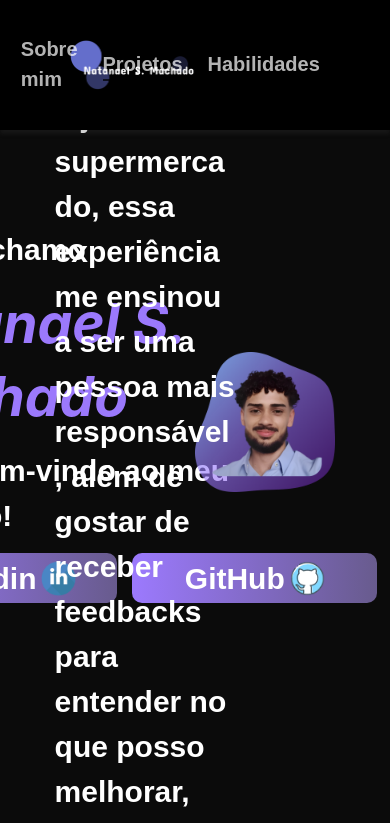
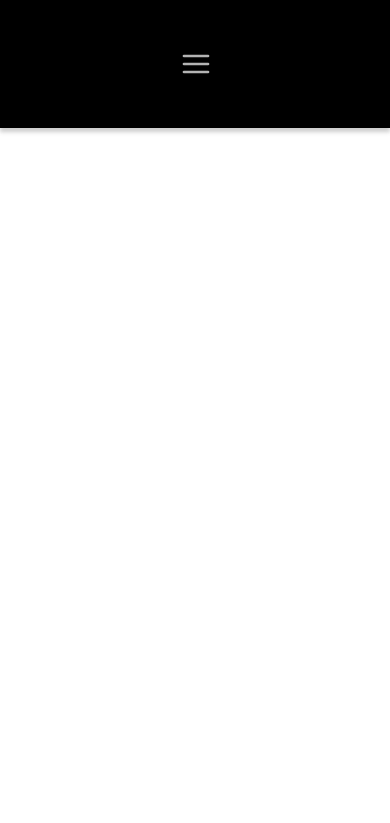
Before and after one commit to NatanaelSM/Portifolio, a React (Vite) app: page / in a window 390 px wide. Shown: the top 823 px of the page. Built offline with nearby package versions, Linux system fonts and the light colour scheme.

Commit message:
fix: adicionando responsividade no site

```diff
--- a/package.json
+++ b/package.json
@@ -10,6 +10,7 @@
     "preview": "vite preview"
   },
   "dependencies": {
+    "@chakra-ui/icons": "^2.1.1",
     "@chakra-ui/react": "^2.8.2",
     "@emotion/react": "^11.11.3",
     "@emotion/styled": "^11.11.0",
--- a/src/App.tsx
+++ b/src/App.tsx
@@ -1,11 +1,10 @@
 import { ChakraProvider } from "@chakra-ui/react"
-import { theme } from "./theme"
 import { Home } from "./pages/home"
 
 function App() {
 
   return (
-    <ChakraProvider theme={theme}>
+    <ChakraProvider>
         <Home/>
     </ChakraProvider>
   )
--- /dev/null
+++ b/src/layout/header/DrawerHeader.tsx
@@ -0,0 +1,40 @@
+import { Drawer, DrawerBody, DrawerCloseButton, DrawerContent, DrawerOverlay, IconButton, useDisclosure } from "@chakra-ui/react"
+import { HamburgerIcon } from "@chakra-ui/icons";
+import { useRef } from "react"
+
+export const DrawerNav = () => {
+    const { isOpen, onOpen, onClose } = useDisclosure()
+    const firstField = useRef()
+
+    return (
+        <>
+            <IconButton
+                bg='black'
+                ref={firstField}
+                onClick={onOpen}
+                opacity='0.7'
+                _hover={{
+                    opacity: '1',
+                    background: '#9B79FC'
+                }}
+                _active={{
+                    opacity: '1',
+                    background: '#9B79FC'
+                }}
+                icon={<HamburgerIcon color='white' boxSize='2rem' />} aria-label={""} />
+            <Drawer
+                isOpen={isOpen}
+                placement='right'
+                initialFocusRef={firstField}
+                onClose={onClose}>
+                <DrawerOverlay />
+                <DrawerContent>
+                    <DrawerCloseButton />
+                    <DrawerBody>
+
+                    </DrawerBody>
+                </DrawerContent>
+            </Drawer>
+        </>
+    )
+}
--- a/src/layout/header/LinkHeader.tsx
+++ b/src/layout/header/LinkHeader.tsx
@@ -11,6 +11,7 @@ export const LinkHeader = ({conteudo, onClick} : LinkHeaderProps) => {
             onClick={onClick}
             fontWeight='600'
             opacity='0.7'
+            color='white'
             borderBottom='2px solid black'
             _hover={{
                 textDecor: 'none',
--- a/src/layout/header/index.tsx
+++ b/src/layout/header/index.tsx
@@ -1,20 +1,62 @@
-import { Flex, Grid, GridItem, HStack, Img } from "@chakra-ui/react"
+import { Box, Flex, HStack, Img } from "@chakra-ui/react"
 import { LinkHeader } from "./LinkHeader"
 import logo from '../../assets/logo_transparent.png'
+import { DrawerNav } from "./DrawerHeader"
 
-interface HeaderProps{
-    onClickSection: (page:'initial'|'about'|'projects'|'skills') => void
+interface HeaderProps {
+    onClickSection: (page: 'initial' | 'about' | 'projects' | 'skills') => void
 }
 
-export const Header = ({onClickSection}: HeaderProps) => {
+export const Header = ({ onClickSection }: HeaderProps) => {
 
     return (
         <Flex
             w='100vw'
-            h='130px'
+            h='8rem'
             position='fixed'
-            zIndex='999'>
-            <Grid
+            zIndex='999'
+            display='flex'
+            alignItems='center'
+            justifyContent='space-between'
+            paddingInline='11rem'
+            boxShadow='0px 4px 4px rgba(61, 61, 61, 0.25) '
+            bg='black'>
+
+            <Box>
+                <Img src={logo} alt='logo' />
+            </Box>
+            <Flex
+                alignItems='center'>
+                <Box
+                    visibility={{
+                        base: "visible",
+                        sm: "visible",
+                        md: "visible",
+                        lg: "visible",
+                        xl: "hidden",
+                    }}>
+                    <DrawerNav />
+                </Box>
+                <Flex
+                    display={{
+                        base: "none",
+                        sm: "none",
+                        md: "none",
+                        lg: "none",
+                        xl: "flex",
+                    }}>
+                    <HStack
+                        gap='25px'>
+                        <LinkHeader onClick={() => onClickSection('initial')} conteudo="Início" />
+                        <LinkHeader onClick={() => onClickSection('about')} conteudo="Sobre mim" />
+                        <LinkHeader onClick={() => onClickSection('projects')} conteudo="Projetos" />
+                        <LinkHeader onClick={() => onClickSection('skills')} conteudo="Habilidades" />
+                    </HStack>
+                </Flex>
+            </Flex>
+
+
+            {/* <Grid
                 w='100%'
                 h='100%'
                 paddingX='18%'
@@ -28,7 +70,7 @@ export const Header = ({onClickSection}: HeaderProps) => {
                     alignItems='center'
                     justifyContent='start'
                     colSpan={1}>
-                    <Img src={logo} alt='logo'/>
+
                 </GridItem>
                 <GridItem
                     w='100%'
@@ -45,7 +87,7 @@ export const Header = ({onClickSection}: HeaderProps) => {
                         <LinkHeader onClick={() => onClickSection('skills')} conteudo="Habilidades" />
                     </HStack>
                 </GridItem>
-            </Grid>
+            </Grid> */}
         </Flex>
 
     )
--- a/src/pages/home/index.tsx
+++ b/src/pages/home/index.tsx
@@ -1,9 +1,4 @@
-import { AboutMeSection } from "./components/AboutMeSection/AboutMeSection"
-import { InitialContentSection } from "./components/InitialContentSection/InitialContentSection"
-import { ProjectsSection } from "./components/ProjectsSection/ProjectsSection"
-import { SkillsSection } from "./components/SkillsSection/SkillsSection"
 import { Header } from "../../layout/header"
-import { Footer } from "../../layout/footer"
 import { useRef } from "react"
 
 export const Home = () => {
@@ -33,11 +28,12 @@ export const Home = () => {
     return (
         <>
             <Header onClickSection={scrollPage}/>
+            {/* <Header onClickSection={scrollPage}/>
             <InitialContentSection ref={initialContentRef}/>
             <AboutMeSection ref={aboutMeRef} />
             <ProjectsSection ref={projectsRef} />
             <SkillsSection ref={skillsRef}/>
-            <Footer/>
+            <Footer/> */}
         </>
     )
 }
--- a/src/theme.tsx
+++ /dev/null
@@ -1,25 +0,0 @@
-import { extendTheme } from "@chakra-ui/react";
-
-export const theme = extendTheme({
-    styles: {
-        global: {
-            '*': {
-                boxSizing: 'border-box',
-            },
-            body: {
-                fontFamily: 'Saira,sans-serif',
-                margin: 0,
-                padding: 0,
-                fontWeight: 'bold',
-                fontSize: '20px',
-                background: '#0B0B0B',
-                color: 'white',
-                a: {
-                    fontWeight: 600,
-                    fontSize: '20px',
-                    textDecoration: 'none'
-                }
-            },
-        },
-    },
-});
```
Also changed, not shown: 1 other file (tests, documents, lock files or other folders).
